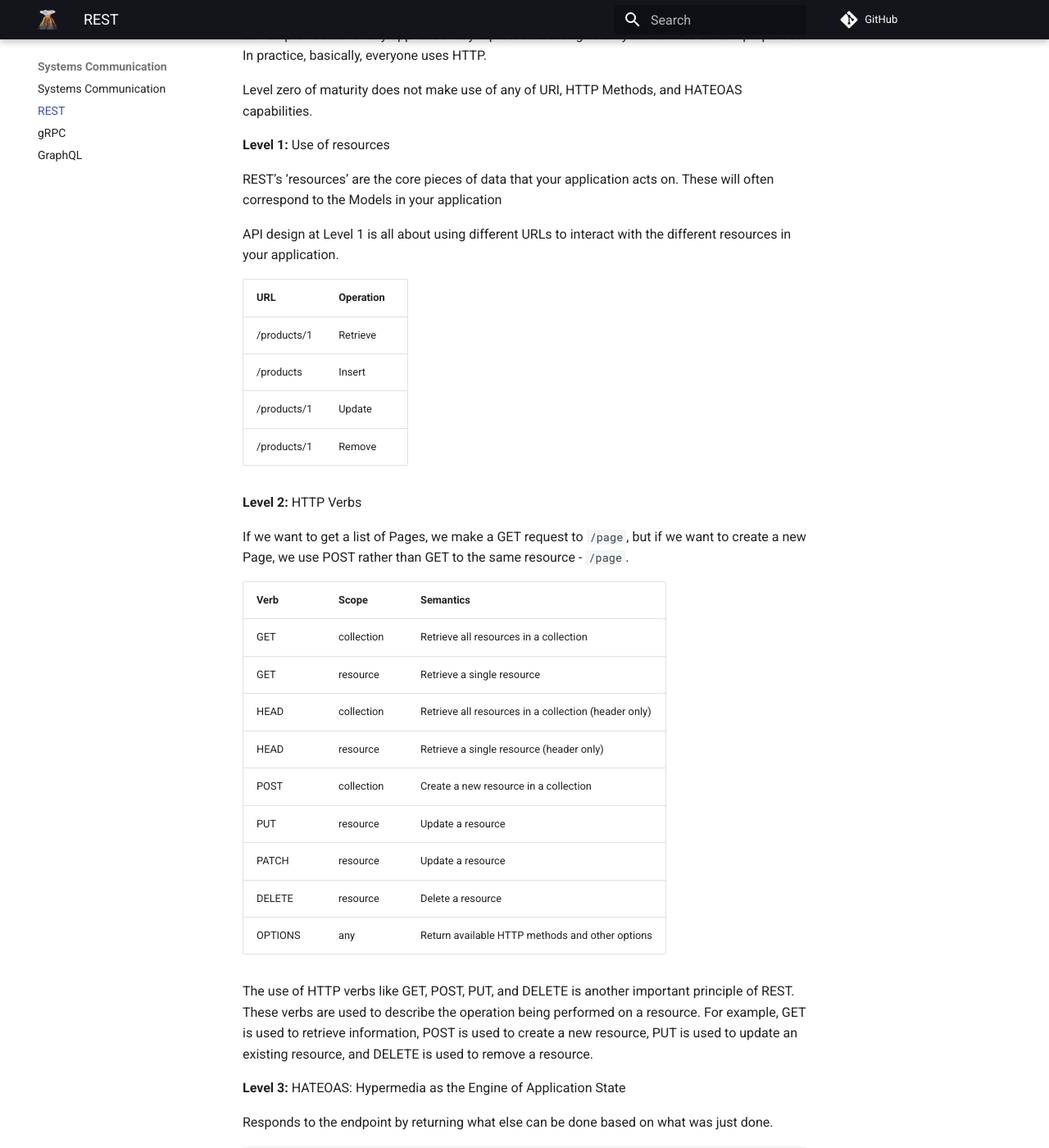
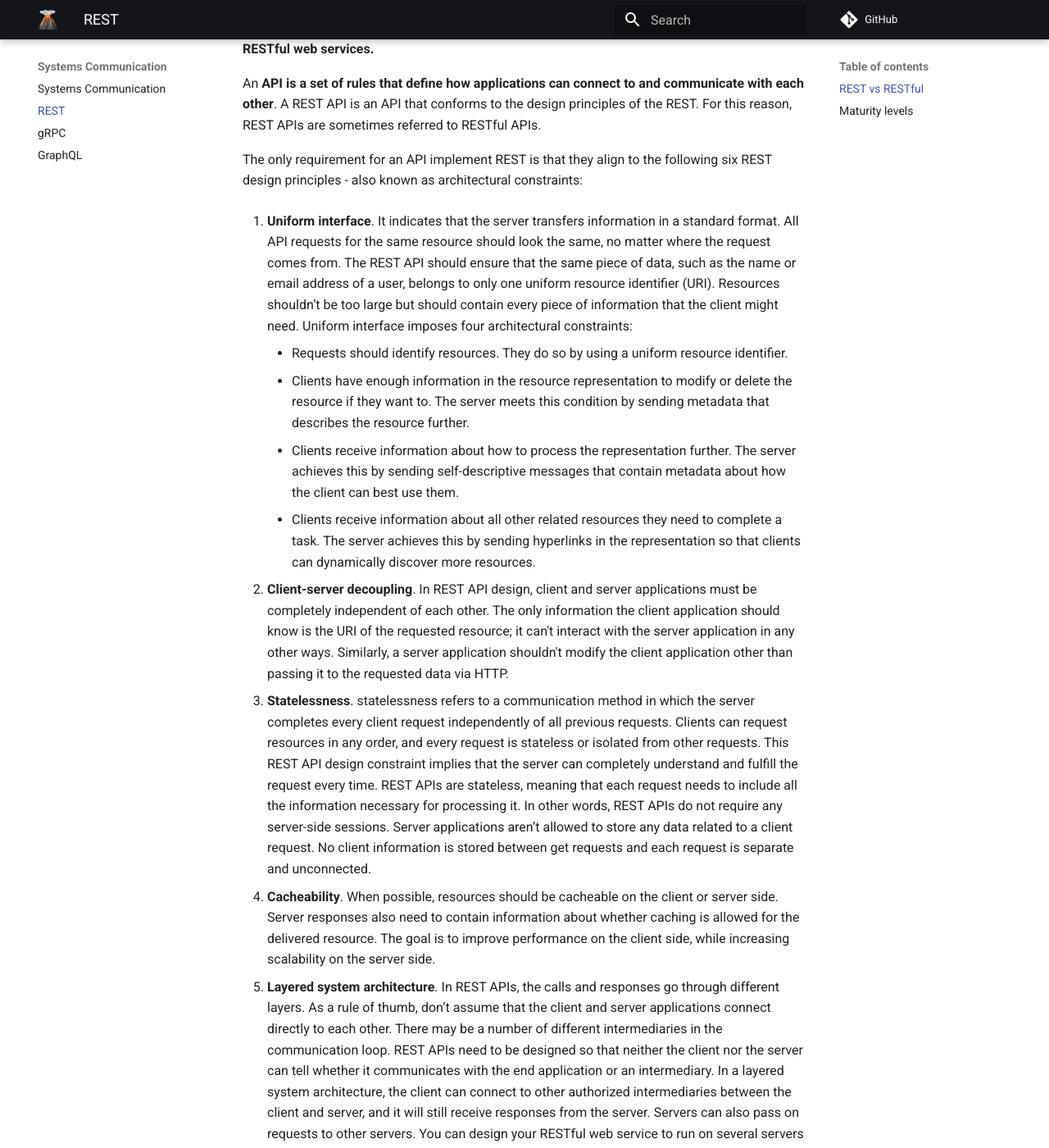
Before and after one commit to GabrielBrotas/Learning-Journey, an MkDocs documentation site: the page built from docs/SystemsCommunication/REST.md, in a window 1280 px wide and 1400 px high, scrolled down 601 px. Shown: the whole window at 82% size. Built offline with MkDocs 1.6.1 and Material for MkDocs 9.7.7, drawn with Linux system fonts in a browser that asks for light colours; comment, search, counter and statistics services are not loaded; some of the changed text lies outside the part shown.

Commit message:
rest vs restful

```diff
--- a/docs/SystemsCommunication/REST.md
+++ b/docs/SystemsCommunication/REST.md
@@ -3,11 +3,39 @@
 If you are building REST APIs or REST Services you're using HTTP.
 Technically, REST services can be provided over any application layer protocol as long as they conform to certain properties. In practice, basically, everyone uses HTTP Protocol.
 
+Advantages:
+
 - **Simplicity**
 - **Stateless →** The server doesn't maintain any information about the client. Each request contains all the information necessary for the server to process it. Each request is a new request, which is why we need to pass headers all the time (JWT Token, etc.).
 - **Cacheable**
 
-**Maturity levels**
+## REST vs RESTful
+
+A **REST API** (also known as RESTful API) **is an application programming interface** (API or web API) **that conforms to the constraints of REST architectural style and allows for interaction with RESTful web services.**
+
+An **API is a set of rules that define how applications can connect to and communicate with each other**. A REST API is an API that conforms to the design principles of the REST. For this reason, REST APIs are sometimes referred to RESTful APIs.
+
+The only requirement for an API implement REST is that they align to the following six REST design principles - also known as architectural constraints:
+
+1. **Uniform interface**. It indicates that the server transfers information in a standard format. All API requests for the same resource should look the same, no matter where the request comes from. The REST API should ensure that the same piece of data, such as the name or email address of a user, belongs to only one uniform resource identifier (URI). Resources shouldn’t be too large but should contain every piece of information that the client might need.
+Uniform interface imposes four architectural constraints:
+	- Requests should identify resources. They do so by using a uniform resource identifier.
+	- Clients have enough information in the resource representation to modify or delete the resource if they want to. The server meets this condition by sending metadata that describes the resource further.
+	- Clients receive information about how to process the representation further. The server achieves this by sending self-descriptive messages that contain metadata about how the client can best use them.
+	- Clients receive information about all other related resources they need to complete a task. The server achieves this by sending hyperlinks in the representation so that clients can dynamically discover more resources.
+
+
+2. **Client-server decoupling**. In REST API design, client and server applications must be completely independent of each other. The only information the client application should know is the URI of the requested resource; it can't interact with the server application in any other ways. Similarly, a server application shouldn't modify the client application other than passing it to the requested data via HTTP.
+
+3. **Statelessness**. statelessness refers to a communication method in which the server completes every client request independently of all previous requests. Clients can request resources in any order, and every request is stateless or isolated from other requests. This REST API design constraint implies that the server can completely understand and fulfill the request every time. REST APIs are stateless, meaning that each request needs to include all the information necessary for processing it. In other words, REST APIs do not require any server-side sessions. Server applications aren’t allowed to store any data related to a client request. No client information is stored between get requests and each request is separate and unconnected.
+
+4. **Cacheability**. When possible, resources should be cacheable on the client or server side. Server responses also need to contain information about whether caching is allowed for the delivered resource. The goal is to improve performance on the client side, while increasing scalability on the server side.
+
+5. **Layered system architecture**. In REST APIs, the calls and responses go through different layers. As a rule of thumb, don’t assume that the client and server applications connect directly to each other. There may be a number of different intermediaries in the communication loop. REST APIs need to be designed so that neither the client nor the server can tell whether it communicates with the end application or an intermediary. In a layered system architecture, the client can connect to other authorized intermediaries between the client and server, and it will still receive responses from the server. Servers can also pass on requests to other servers. You can design your RESTful web service to run on several servers with multiple layers such as security, application, and business logic, working together to fulfill client requests. These layers remain invisible to the client.
+
+6. **Code on demand (optional)**. REST APIs usually send static resources, but in certain cases, responses can also contain executable code (such as Java applets). In these cases, the code should only run on-demand. In REST architectural style, servers can temporarily extend or customize client functionality by transferring software programming code to the client. For example, when you fill a registration form on any website, your browser immediately highlights any mistakes you make, such as incorrect phone numbers. It can do this because of the code sent by the server.
+
+## **Maturity levels**
 
 **Level 0:** The Swamp of POX
 
```
